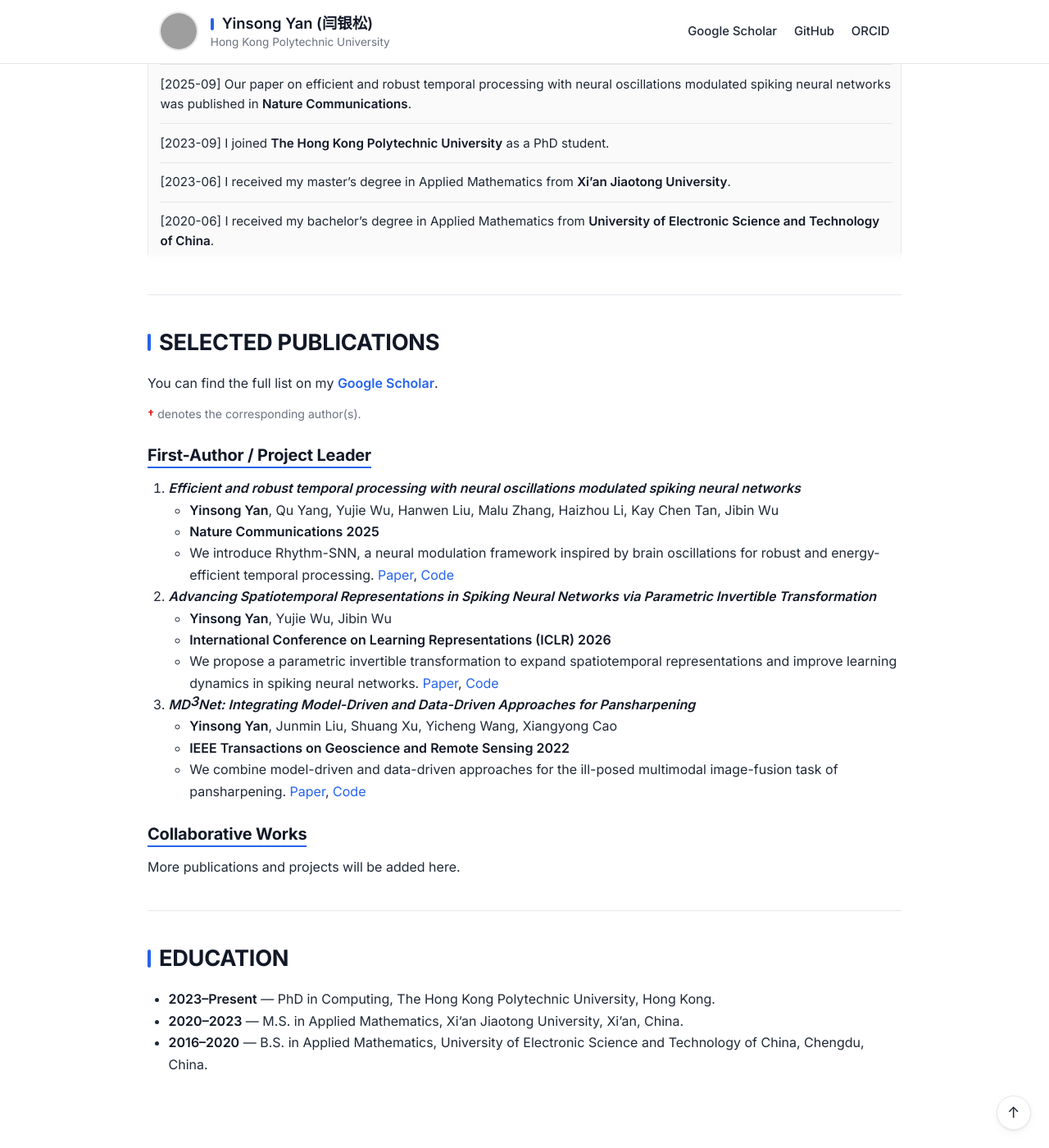
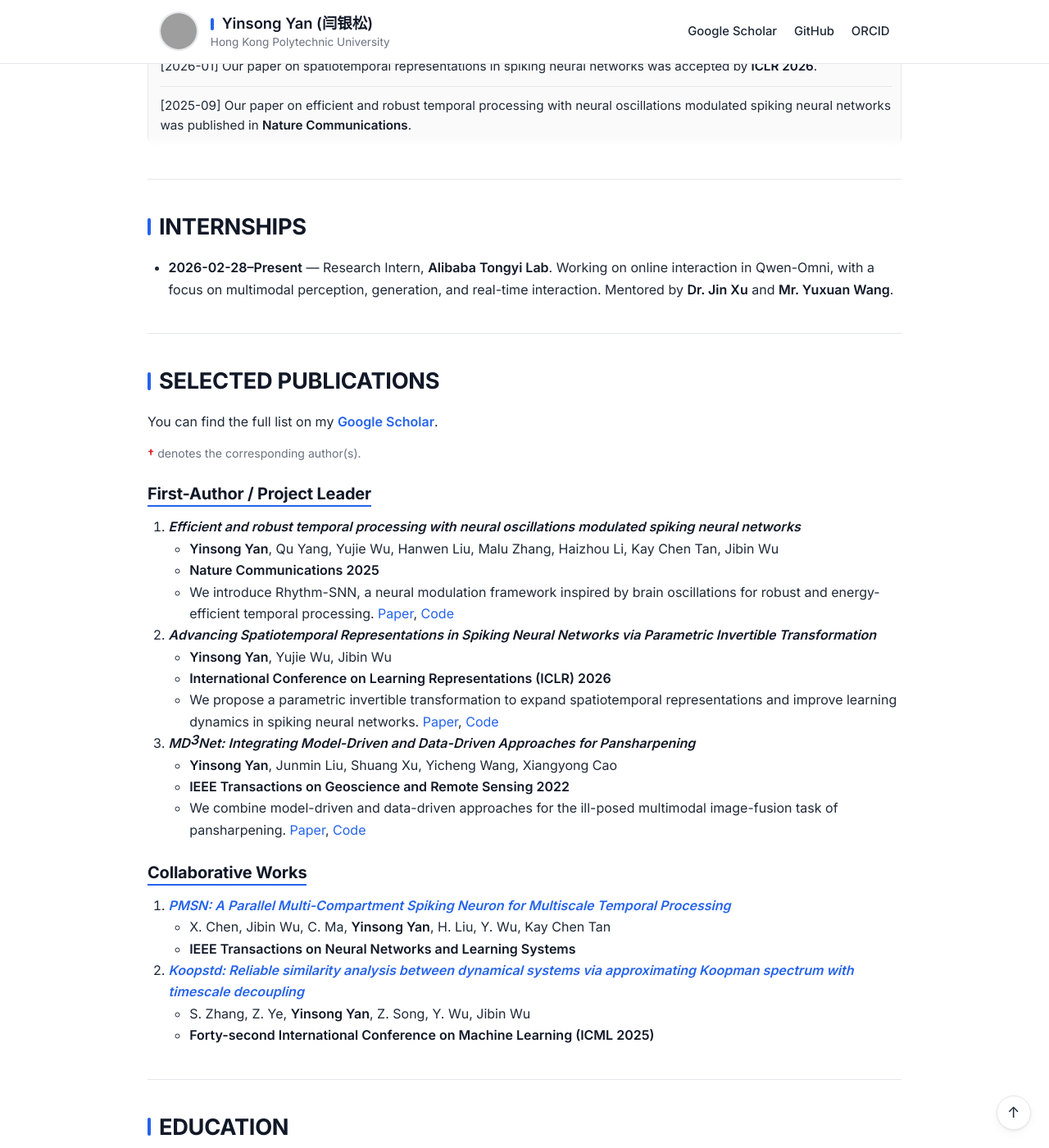
Before and after one commit to YinsongYan/YinsongYan.github.io, a Jekyll site: the page built from index.md, in a window 1280 px wide and 1400 px high, scrolled down 1076 px. Shown: the whole window at 82% size. Built offline with Jekyll 4.4.1, drawn with Linux system fonts in a browser that asks for light colours; our own code applies the rules of GitHub Pages for plain Markdown files; some of the changed text lies outside the part shown; grey boxes are pictures that could not be loaded.

Commit message:
Update biography internship and collaborative works

```diff
--- a/index.md
+++ b/index.md
@@ -2,7 +2,7 @@
 
 <img class="hero-photo" src="https://github.com/YinsongYan.png?size=640" alt="Yinsong Yan"/>
 
-My name is **Yinsong Yan** (闫银松). I am currently a PhD student in the [Department of Computing](https://www.polyu.edu.hk/comp/) at [The Hong Kong Polytechnic University](https://www.polyu.edu.hk/), Hong Kong.
+My name is **Yinsong Yan** (闫银松). I am currently a PhD student in the [Department of Data Science and Artificial Intelligence (**DSAI**)](https://www.polyu.edu.hk/dsai/) at [The Hong Kong Polytechnic University](https://www.polyu.edu.hk/), Hong Kong, under the supervision of [Prof. Jibin Wu](https://www.polyu.edu.hk/dsai/people/academic-staff/wujibin/?sc_lang=en) and [Prof. Kay Chen Tan](https://www.polyu.edu.hk/dsai/people/academic-staff/tankaychen/).
 
 I received my bachelor's degree in Applied Mathematics from the [University of Electronic Science and Technology of China](https://www.uestc.edu.cn/) in 2020, and my master's degree in Applied Mathematics from [Xi'an Jiaotong University](https://www.xjtu.edu.cn/) in 2023.
 
@@ -41,9 +41,12 @@
 # NEWS
 - [2026-01] Our paper on spatiotemporal representations in spiking neural networks was accepted by **ICLR 2026**.
 - [2025-09] Our paper on efficient and robust temporal processing with neural oscillations modulated spiking neural networks was published in **Nature Communications**.
-- [2023-09] I joined **The Hong Kong Polytechnic University** as a PhD student.
-- [2023-06] I received my master's degree in Applied Mathematics from **Xi'an Jiaotong University**.
-- [2020-06] I received my bachelor's degree in Applied Mathematics from **University of Electronic Science and Technology of China**.
+
+---
+
+# INTERNSHIPS
+
+- **2026-02-28–Present** — Research Intern, **Alibaba Tongyi Lab**. Working on online interaction in Qwen-Omni, with a focus on multimodal perception, generation, and real-time interaction. Mentored by **Dr. Jin Xu** and **Mr. Yuxuan Wang**.
 
 ---
 
@@ -75,7 +78,13 @@
 
 ## <u>Collaborative Works</u>
 
-More publications and projects will be added here.
+1. ***[PMSN: A Parallel Multi-Compartment Spiking Neuron for Multiscale Temporal Processing](https://scholar.google.com/citations?view_op=view_citation&hl=en&user=Sj9BTwIAAAAJ&citation_for_view=Sj9BTwIAAAAJ:IjCSPb-OGe4C)***
+   * X. Chen, Jibin Wu, C. Ma, **Yinsong Yan**, H. Liu, Y. Wu, Kay Chen Tan
+   * **IEEE Transactions on Neural Networks and Learning Systems**
+
+1. ***[Koopstd: Reliable similarity analysis between dynamical systems via approximating Koopman spectrum with timescale decoupling](https://scholar.google.com/citations?view_op=view_citation&hl=en&user=Sj9BTwIAAAAJ&citation_for_view=Sj9BTwIAAAAJ:Y0pCki6q_DkC)***
+   * S. Zhang, Z. Ye, **Yinsong Yan**, Z. Song, Y. Wu, Jibin Wu
+   * **Forty-second International Conference on Machine Learning (ICML 2025)**
 
 ---
 
```
